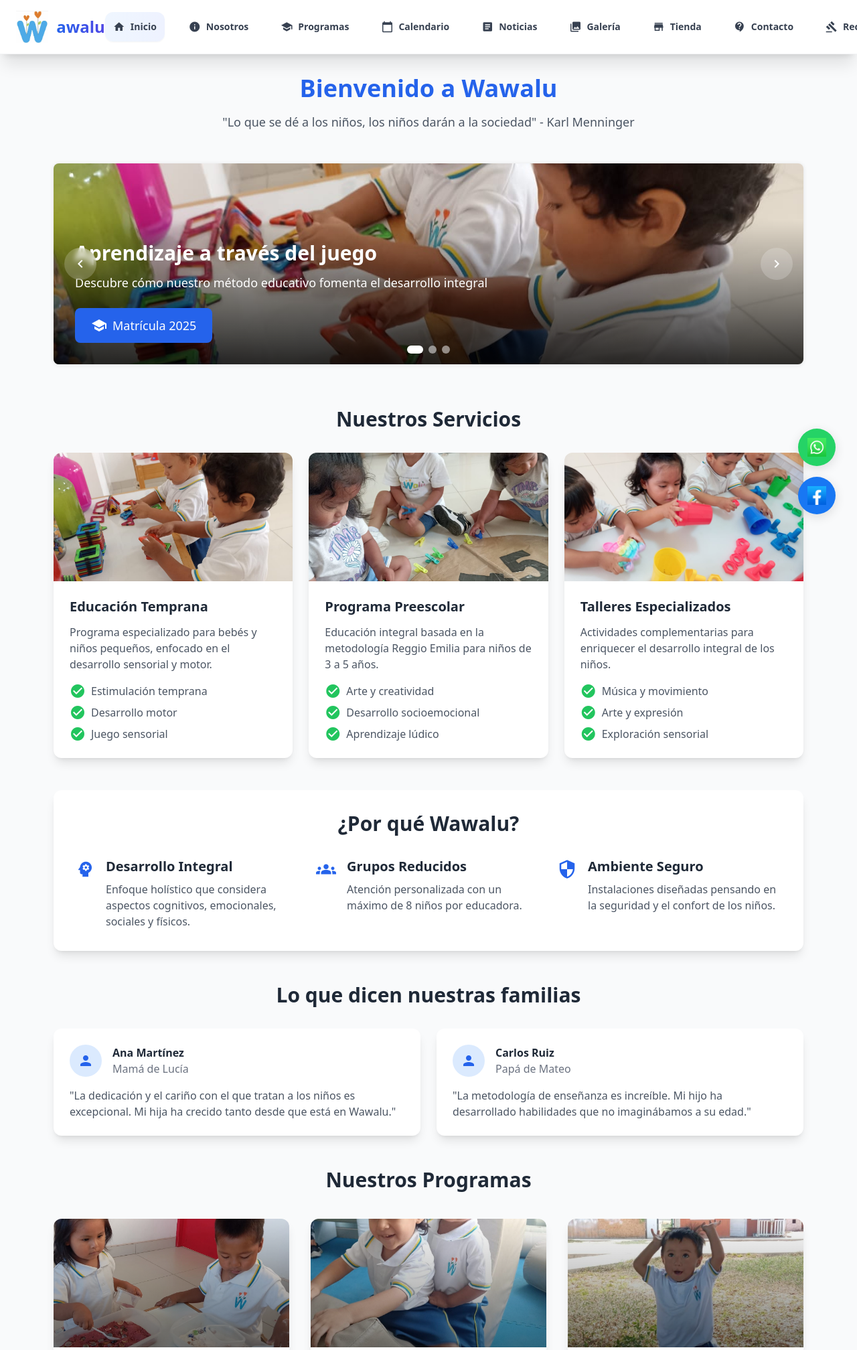
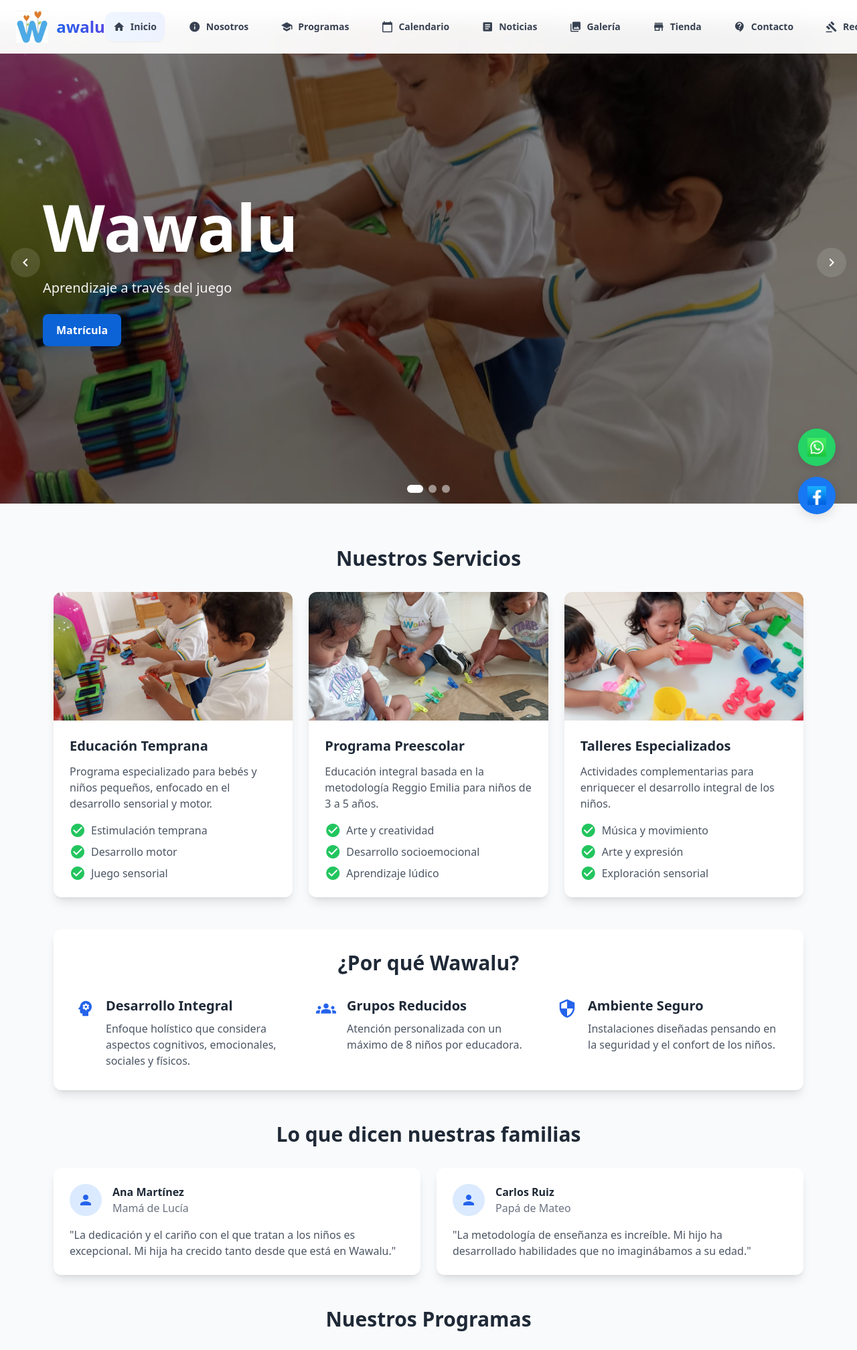
Before and after one commit to vallegrande/ASE251M1_TM13, a Flask app: page / in a window 1280 px wide. Shown: the top 2016 px of the page at 67% size. Run offline with Flask 3, Linux system fonts and the light colour scheme; some libraries are stand-ins or nearby versions.

Commit message:
cambios en el slider principal

```diff
--- a/app.py
+++ b/app.py
@@ -1,8 +1,40 @@
 from flask import Flask, render_template, redirect, url_for, request, jsonify, session, flash, send_from_directory
-from flask_mysqldb import MySQL
 import os
 from pathlib import Path
-import MySQLdb.cursors
+
+# Database adapter: try to use flask_mysqldb (mysqlclient) first, otherwise fall back to PyMySQL shim
+try:
+    from flask_mysqldb import MySQL
+    import MySQLdb.cursors
+except Exception:
+    # Fallback for environments where compiling mysqlclient is difficult (eg. Windows)
+    # Use PyMySQL and provide a lightweight MySQL class with a `.connection` property
+    import pymysql
+    pymysql.install_as_MySQLdb()
+    import MySQLdb.cursors  # now available via the shim
+
+    class MySQL:
+        def __init__(self, app=None):
+            self.app = None
+            if app:
+                self.init_app(app)
+
+        def init_app(self, app):
+            self.app = app
+
+        @property
+        def connection(self):
+            cfg = self.app.config
+            # Return a new connection each time to mimic flask_mysqldb behavior
+            return pymysql.connect(
+                host=cfg.get('MYSQL_HOST', 'localhost'),
+                user=cfg.get('MYSQL_USER', 'root'),
+                password=cfg.get('MYSQL_PASSWORD', ''),
+                db=cfg.get('MYSQL_DB', ''),
+                port=int(cfg.get('MYSQL_PORT', 3306)),
+                cursorclass=pymysql.cursors.DictCursor,
+                autocommit=cfg.get('MYSQL_AUTOCOMMIT', True)
+            )
 from werkzeug.security import generate_password_hash, check_password_hash
 from functools import wraps
 from datetime import datetime
--- a/static/css/slider.css
+++ b/static/css/slider.css
@@ -1,12 +1,24 @@
 /* Estilos del Slider */
 .slider-container {
     position: relative;
-    width: 100%;
-    height: 300px;
+    width: 100vw;
+    /* fill the viewport minus the fixed header (h-20 = 5rem) */
+    height: calc(100vh - 5rem);
+    left: 50%;
+    right: 50%;
+    margin-left: -50vw;
+    margin-right: -50vw;
     overflow: hidden;
-    border-radius: 0.5rem;
-    box-shadow: 0 1px 6px rgba(0, 0, 0, 0.1);
 }
+
+/* Reset rápido para evitar márgenes del navegador o padding que generen la franja */
+html, body { margin: 0; padding: 0; }
+
+/* Forzar que no haya borde ni sombra en el header fijo que genere la franja blanca */
+nav.fixed, nav { box-shadow: none !important; border-bottom: none !important; }
+
+/* Forzar que el slider comience en la parte superior inmediatamente debajo del nav */
+.slider-container { margin-top: 0 !important; padding-top: 0 !important; }
 
 .slider {
     position: relative;
@@ -18,25 +30,28 @@
 .slide {
     position: absolute;
     top: 0;
+    left: 0;
     width: 100%;
     height: 100%;
-    transition: transform 500ms ease-in-out;
+    transition: transform 600ms ease-in-out;
 }
 
-.slide-content {
-    position: absolute;
-    bottom: 0;
-    left: 0;
-    right: 0;
-    padding: 2rem;
-    background: linear-gradient(to top, rgba(0, 0, 0, 0.8) 0%, transparent 100%);
-    color: white;
-}
-
-.slide img {
+.slide-img {
     width: 100%;
     height: 100%;
     object-fit: cover;
+    object-position: center center;
+    display: block;
+}
+
+/* Dark overlay */
+.slide::before {
+    content: '';
+    position: absolute;
+    inset: 0;
+    background: rgba(0,0,0,0.5);
+    z-index: 3;
+    pointer-events: none;
 }
 
 .slider-dots {
@@ -70,30 +85,68 @@
     position: absolute;
     top: 50%;
     transform: translateY(-50%);
-    width: 48px;
-    height: 48px;
+    width: 44px;
+    height: 44px;
     display: flex;
     align-items: center;
     justify-content: center;
-    background-color: rgba(255, 255, 255, 0.2);
-    backdrop-filter: blur(4px);
+    background-color: rgba(255,255,255,0.12);
     border-radius: 9999px;
     color: white;
-    transition: all 300ms ease;
     z-index: 10;
     border: none;
     cursor: pointer;
-    padding: 0;
 }
 
-.slider-control:hover {
-    background-color: rgba(255, 255, 255, 0.3);
+.slider-control:hover { background-color: rgba(255,255,255,0.18); transform: translateY(-50%) scale(1.03); }
+
+.slider-prev { left: 1rem; }
+.slider-next { right: 1rem; }
+
+/* Hero overlay fijo sobre el slider */
+.hero-overlay {
+    position: absolute;
+    top: 0;
+    left: 0;
+    width: 100%;
+    height: 100%;
+    display: flex;
+    align-items: center;
+    z-index: 20;
+    pointer-events: none;
 }
 
-.slider-prev {
-    left: 1rem;
+.hero-overlay .hero-inner {
+    pointer-events: auto;
+    margin-left: 4rem;
+    color: white;
+    max-width: 640px;
 }
 
-.slider-next {
-    right: 1rem;
+.hero-overlay h1 { font-size: clamp(3rem, 9vw, 6rem); margin: 0 0 0.25rem 0; font-weight: 900; }
+.hero-overlay h2 { font-size: clamp(1rem, 2vw, 1.25rem); margin: 0; opacity: 0.95; }
+
+.btn-matricula {
+    display: inline-block;
+    background: #0b63d6; /* azul principal */
+    color: white;
+    padding: 0.75rem 1.25rem;
+    border-radius: 0.5rem;
+    font-weight: 700;
+    text-decoration: none;
+    pointer-events: auto;
+    box-shadow: 0 6px 18px rgba(11,99,214,0.14);
+    transition: transform 180ms ease, box-shadow 180ms ease;
 }
+.btn-matricula:hover { transform: translateY(-2px); box-shadow: 0 10px 28px rgba(11,99,214,0.18); }
+
+@media (max-width: 768px) {
+    .hero-overlay .hero-inner { margin-left: 1rem; }
+    .slider-container { height: calc(70vh); }
+}
+
+/* Si el header está fijo, no dejar espacio extra: mantenemos el slider pegado al header */
+body.has-fixed-header .slider-container { margin-top: 0; }
+
+/* Override visual del header para eliminar la franja blanca (border/bottom shadow) */
+nav.fixed { box-shadow: none !important; border-bottom: none !important; }
--- a/templates/base.html
+++ b/templates/base.html
@@ -10,9 +10,9 @@
     <script defer src="https://cdn.jsdelivr.net/npm/alpinejs@3.x.x/dist/cdn.min.js"></script>
     {% block head %}{% endblock %}
 </head>
-<body class="bg-gray-50 min-h-screen">
+<body class="bg-gray-50 min-h-screen has-fixed-header">
     <!-- Navigation -->
-    <nav class="bg-white/95 backdrop-blur-md shadow-xl border-b border-gray-100 fixed w-full z-40">
+    <nav class="bg-white/95 backdrop-blur-md fixed w-full z-40">
         <div class="max-w-full mx-auto px-6">
             <div class="flex items-center justify-between h-20">
                 <!-- Logo -->
@@ -392,8 +392,7 @@
         </div>
     </nav>
 
-    <!-- Espaciador para compensar el menú fijo -->
-    <div class="h-20"></div>
+    <!-- Espaciador removido: el slider ahora está ajustado para quedar debajo del header fijo -->
 
     <!-- Contenido principal -->
     {% block content %}{% endblock %}
--- a/templates/index.html
+++ b/templates/index.html
@@ -3,50 +3,19 @@
 {% block title %}Wawalu{% endblock %}
 
 {% block content %}
-<div class="container mx-auto px-4 py-8 max-w-6xl">
-    <!-- Hero Section -->
-    <header class="text-center mb-12">
-        <h1 class="text-4xl font-bold text-blue-600 mb-4">Bienvenido a Wawalu</h1>
-        <p class="text-gray-600 text-lg max-w-2xl mx-auto">
-            "Lo que se dé a los niños, los niños darán a la sociedad" - Karl Menninger
-        </p>
-    </header>
+    <div class="container mx-auto px-4 py-8 max-w-6xl">
 
-    <!-- Slider Principal -->
+    <!-- Slider Principal (full-bleed fuera del container para evitar padding superior) -->
     <div class="slider-container mb-16">
         <div class="slider">
-            <div class="slide">
-                <img src="{{ url_for('static', filename='img/imagen1.jpg') }}" alt="Niños jugando" class="w-full h-[400px] object-cover">
-                <div class="slide-content">
-                    <h2 class="text-3xl font-bold mb-3">Aprendizaje a través del juego</h2>
-                    <p class="text-lg mb-6">Descubre cómo nuestro método educativo fomenta el desarrollo integral</p>
-                    <a href="{{ url_for('enrollment') }}" class="matricula-btn inline-flex items-center gap-2 px-6 py-3 bg-blue-600 hover:bg-blue-700 text-white rounded-lg text-lg font-medium transition-all duration-300">
-                        <span class="material-icons">school</span>
-                        Matrícula 2025
-                    </a>
-                </div>
+            <div class="slide" aria-hidden="false">
+                <img src="{{ url_for('static', filename='img/imagen1.jpg') }}" alt="Niños jugando" class="slide-img">
             </div>
-            <div class="slide">
-                <img src="{{ url_for('static', filename='img/imagen2.jpg') }}" alt="Actividades creativas" class="w-full h-[400px] object-cover">
-                <div class="slide-content">
-                    <h2 class="text-3xl font-bold mb-3">Expresión Artística</h2>
-                    <p class="text-lg mb-6">Desarrollamos la creatividad y la imaginación</p>
-                    <a href="{{ url_for('enrollment') }}" class="matricula-btn inline-flex items-center gap-2 px-6 py-3 bg-blue-600 hover:bg-blue-700 text-white rounded-lg text-lg font-medium transition-all duration-300">
-                        <span class="material-icons">school</span>
-                        Matrícula 2025
-                    </a>
-                </div>
+            <div class="slide" aria-hidden="true">
+                <img src="{{ url_for('static', filename='img/imagen2.jpg') }}" alt="Actividades creativas" class="slide-img">
             </div>
-            <div class="slide">
-                <img src="{{ url_for('static', filename='img/imagen3.jpg') }}" alt="Espacios educativos" class="w-full h-[400px] object-cover">
-                <div class="slide-content">
-                    <h2 class="text-3xl font-bold mb-3">Espacios Seguros</h2>
-                    <p class="text-lg mb-6">Ambientes diseñados para el aprendizaje y la exploración</p>
-                    <a href="{{ url_for('enrollment') }}" class="matricula-btn inline-flex items-center gap-2 px-6 py-3 bg-blue-600 hover:bg-blue-700 text-white rounded-lg text-lg font-medium transition-all duration-300">
-                        <span class="material-icons">school</span>
-                        Matrícula 2025
-                    </a>
-                </div>
+            <div class="slide" aria-hidden="true">
+                <img src="{{ url_for('static', filename='img/imagen3.jpg') }}" alt="Espacios educativos" class="slide-img">
             </div>
         </div>
         <div class="slider-dots"></div>
@@ -56,6 +25,16 @@
         <button class="slider-control slider-next" aria-label="Siguiente">
             <span class="material-icons">chevron_right</span>
         </button>
+        <!-- Hero overlay fijo sobre todas las imágenes -->
+        <div class="hero-overlay" aria-hidden="false">
+            <div class="hero-inner">
+                <h1>Wawalu</h1>
+                <h2>Aprendizaje a través del juego</h2>
+                <div class="mt-6">
+                    <a href="{{ url_for('enrollment') }}" class="btn-matricula">Matrícula</a>
+                </div>
+            </div>
+        </div>
     </div>
 
     <!-- Menú Dinámico -->
```
